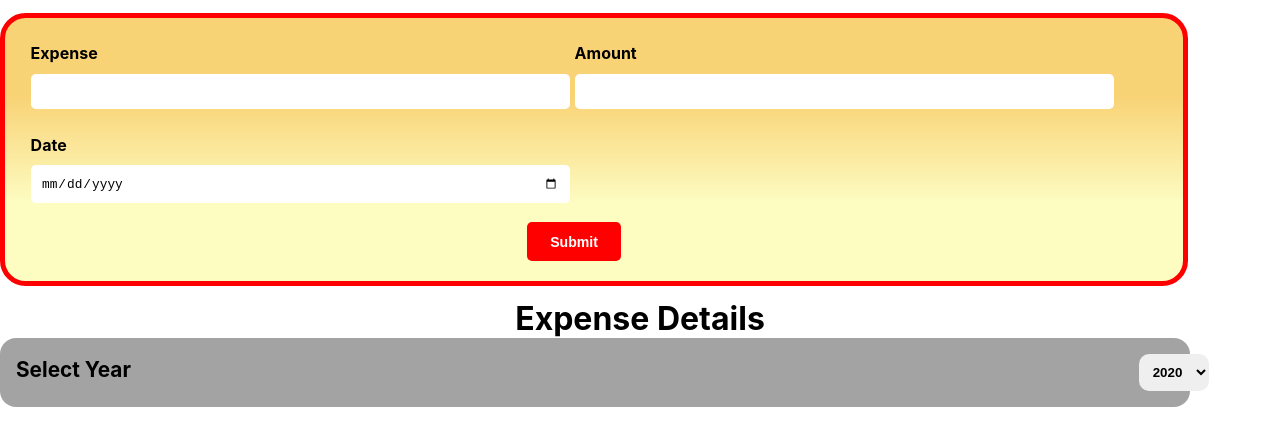
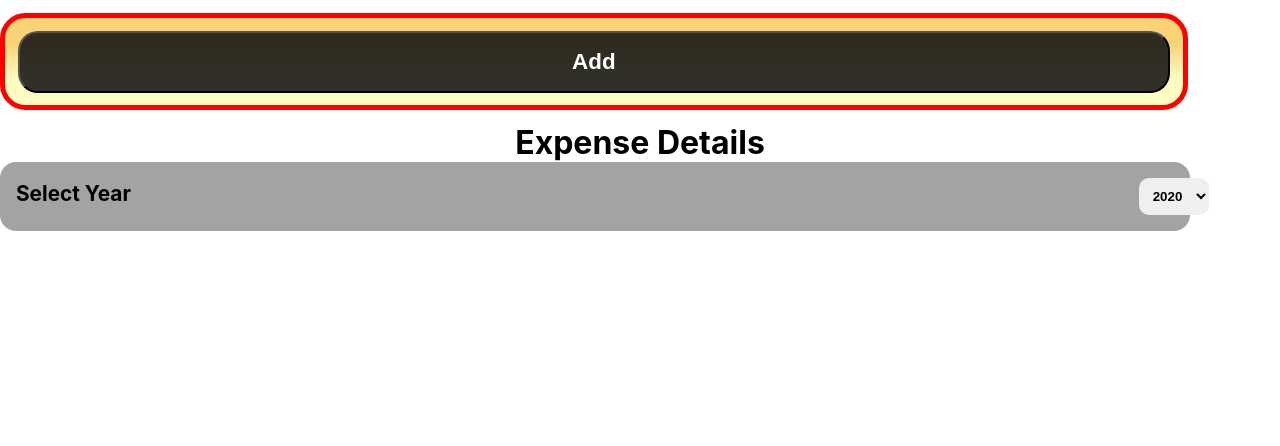
Before and after one commit to sumit6767/Expense-tracker, a React (Create React App) app: page / in a window 1280 px wide. Shown: the top 446 px of the page. Built offline with nearby package versions, Linux system fonts and the light colour scheme.

Commit message:
add option made for adding expense item after submiting expense in form submit leads to updating our UI and back to add page for both cancel and submit:

```diff
--- a/src/components/New Expense/FormInput.css
+++ b/src/components/New Expense/FormInput.css
@@ -31,10 +31,26 @@
     cursor:pointer;
     transition: 0.2s ease-in-out;
 }
-.submit:hover{
+.submit:hover,.cancel:hover{
     background-color: white;
     border:1px solid red;
     color:red
+}
+.cancel{
+    position: relative;
+    top:53px;
+    right:14%;
+    text-align: center;
+    border:none;
+    padding: 1% 2%;
+    font-weight: bolder;;
+    font-size:1.1vw;
+    background-color: red;
+    border-radius:5px;
+    color:white;
+    cursor:pointer;
+    transition: 0.2s ease-in-out;
+    margin-left:1%
 }
 .pop{
     width:15%;
--- a/src/components/New Expense/FormInput.js
+++ b/src/components/New Expense/FormInput.js
@@ -11,12 +11,15 @@ const FormInput = (props)=>{
 
     function submitHandler(e){
         e.preventDefault();
-        props.onSaveExpense({...userInput,id:""+Math.random()});
+        props.onSaveExpense({...userInput,id:""+Math.random()},"Add");
         setUserInput({
             enteredTitle:"",
             enteredDate:"",
             enteredAmount:"",
         })
+    }
+    const cancelHandler = ()=>{
+        props.onAdd("Add")
     }
     return(
     <>
@@ -38,6 +41,7 @@ const FormInput = (props)=>{
         <button className="submit">Submit</button>
         <Pop userInput = {userInput}/>
     </form>
+    <button className="cancel" onClick={cancelHandler}>Cancel</button>
     </>
     )
 }
--- a/src/components/New Expense/NewExpense.css
+++ b/src/components/New Expense/NewExpense.css
@@ -10,3 +10,17 @@
     width:90%;
     transition: all 0.3s ease-in;
 }
+.Add{
+    width:100%;
+    height: 100%;
+    text-align:center;
+}
+.Add button{
+    width:100%;
+    color:white;
+    padding: 1rem;
+    background-color: rgba(17, 17, 17, 0.863);
+    font-size: 1.4rem;
+    border-radius: 20px;
+    font-weight: bolder;
+}
--- a/src/components/New Expense/NewExpense.js
+++ b/src/components/New Expense/NewExpense.js
@@ -1,16 +1,25 @@
-import React from 'react';
+import React,{useState} from 'react';
 import './NewExpense.css';
 import FormInput from './FormInput';
 
 const NewExpense = (props)=>{
 
-    function saveExpenseHandler(enteredExpenseData){
+    const [action,setAction] = useState("Add")
+    function saveExpenseHandler(enteredExpenseData,action){
         props.onAddExpense(enteredExpenseData);
+        setAction(action)
     }
-
+    const addHandler = (newaction)=>{setAction(newaction)}
     return(
         <div className='expense-class'>
-            <FormInput onSaveExpense={saveExpenseHandler}/>
+            {
+                action==="Submit" ?
+                <FormInput onSaveExpense={saveExpenseHandler} onAdd={addHandler} />:
+
+                <div className='Add'>
+                    <button onClick={()=>addHandler("Submit")}>Add</button>
+                </div>
+            }
         </div>
     )
 }
--- a/src/components/expenses/Expenses.css
+++ b/src/components/expenses/Expenses.css
@@ -13,4 +13,5 @@
     font-size:1.2rem;
     transition: 0.2s all ease-out;
     opacity: 0;
+    margin-top:1.5rem
 }
```
